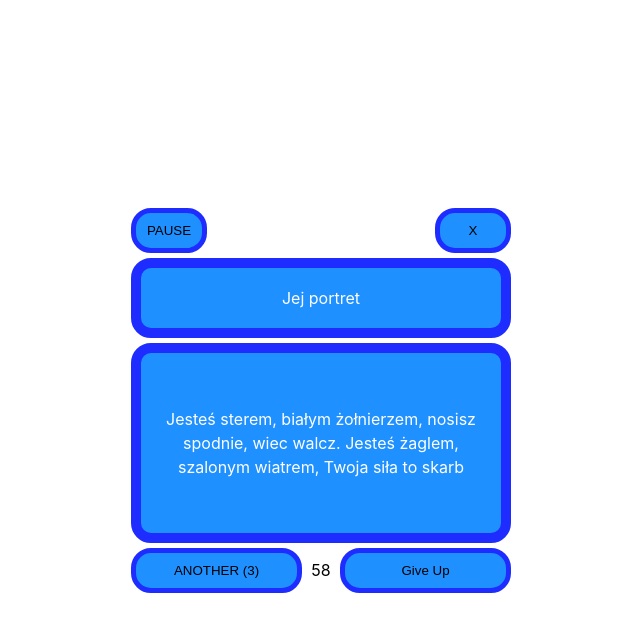
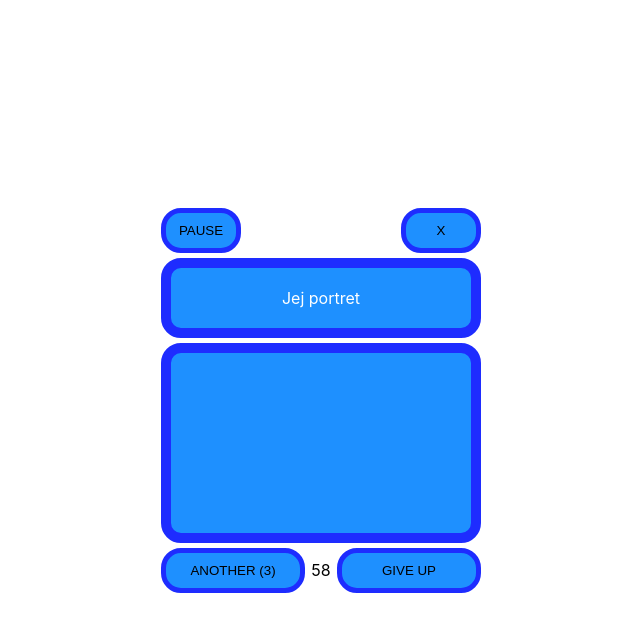
Before and after one commit to MarcinRubin/GuessingGame, a React (Vite) app: page / in a window 1280 px wide. Both pictures are taken after a click on the button "START GAME". Shown: the top 632 px of the page, without its empty margins (319-959 px from the left). Built offline with nearby package versions, Linux system fonts and the light colour scheme.

Commit message:
optymalizacja na komorki

```diff
--- a/index.html
+++ b/index.html
@@ -4,7 +4,7 @@
     <meta charset="UTF-8" />
     <link rel="icon" type="image/svg+xml" href="/vite.svg" />
     <meta name="viewport" content="width=device-width, initial-scale=1.0" />
-    <title>Vite + React</title>
+    <title>Guessing Game</title>
   </head>
   <body>
     <div id="root"></div>
--- a/src/BackTitleCard.jsx
+++ b/src/BackTitleCard.jsx
@@ -3,7 +3,7 @@ import React from 'react'
 const BackTitleCard = ({songText}) => {
   return (
     <div className='flip-card-back'>
-      <p className="songText">{songText}</p>
+      <p className="songText" >{songText}</p>
     </div>
   )
 }
--- a/src/Game.jsx
+++ b/src/Game.jsx
@@ -35,7 +35,7 @@ const Game = ({phase, setPhase}) => {
         if(!isFlipped) {
           setTimeout(()=>{
           setSongTitle(titles[Math.floor(Math.random() * titles.length)].title)
-          setSongText(texts[Math.floor(Math.random() * texts.length)].song)
+          setSongText(texts[Math.floor(Math.random() * texts.length)].song);
         }, FLIP_DURATION);
       }
     }, [isFlipped])
@@ -69,7 +69,7 @@ const Game = ({phase, setPhase}) => {
     <div className="bottom_UI">
         <button className = "btn_main" disabled = {!isFlipped || !chanceCounter} onClick = {handleClick}>ANOTHER ({chanceCounter})</button>
         <p>{remainingTime}</p>
-        <button className = "btn_main" onClick = {handleReset}>Give Up</button>
+        <button className = "btn_main" onClick = {handleReset}>GIVE UP</button>
     </div>
 
 
--- a/src/index.css
+++ b/src/index.css
@@ -2,6 +2,15 @@
   margin: 0;
   padding: 0;
   box-sizing: border-box;
+}
+
+body{
+  width: 100%;
+  height: 100vh;
+  background-color: white;
+  display: flex;
+  justify-content: center;
+  align-items: center;
 }
 
 :root {
@@ -21,29 +30,29 @@
   -webkit-text-size-adjust: 100%;
 }
 
-body{
-  width: 100%;
-  height: 100vh;
-  background-color: white;
+.wrapper{
+  width: 320px;
+  height: 100%;
   display: flex;
   justify-content: center;
   align-items: center;
+}
+
+.game{
+  width: 100%;
+  display: flex;
+  flex-direction: column;
+  gap: 5px;
 }
 
 button{
   cursor: pointer;
 }
 
-.game{
-  display: flex;
-  flex-direction: column;
-  gap: 5px;
-}
-
 /*Flip card setup below*/
 .flip-card {
   background-color: transparent;
-  width: 380px;
+  width: 100%;
   perspective: 1000px; /* Remove this if you don't want the 3D effect */
 }
 
@@ -115,7 +124,7 @@ button{
 
 .upper_UI > .btn_main, .bottom_UI > .btn_main{
   padding: 10px;
-  width: 20%;
+  width: 25%;
   border-radius: 20px;
   background-color: dodgerblue;
   border: 5px rgb(30, 44, 255) solid;
--- a/src/resources/texts.json
+++ b/src/resources/texts.json
@@ -1,7 +1,7 @@
 [
     {
         "id": 1,
-        "song": "Przybieżeli do betlejem pasterze. Grając skocznie dzieciąteczku na lirze. Chwała na wysokości, chwała na wysokości, a pokój na ziemi."
+        "song": "Przybieżeli </br> do betlejem pasterze. Grając skocznie dzieciąteczku na lirze. Chwała na wysokości, chwała na wysokości, a pokój na ziemi."
     },
     {
         "id": 2,
@@ -94,9 +94,5 @@
     {
         "id": 24,
         "song": "Niech żyje wolność, wolność i swoboda. Niech żyje zabawa i ddziewczyna młoda. Miała matka syna, syna jedynego. Chciała go wychować na pana wielkiego"
-    },
-    {
-        "id": 25,
-        "song": ""
     }
 ]
```
Also changed, not shown: 2 other files (tests, documents, lock files or other folders).
